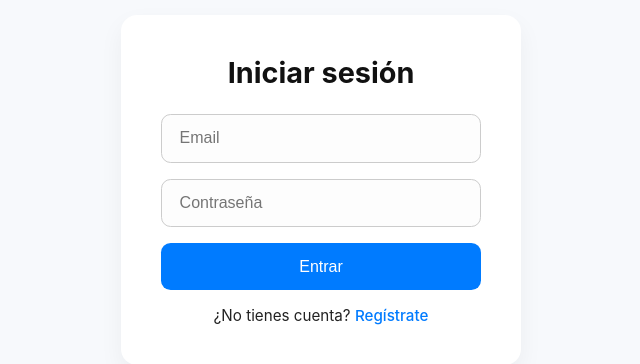
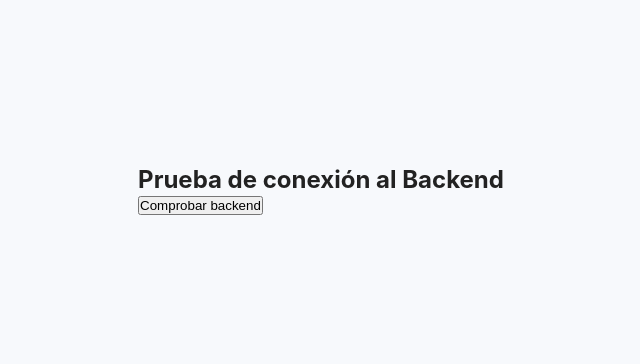
Before and after one commit to Adriram04/DAD, a React (Create React App) app in the folder reciclaje-frontend/: page /health-check in a window 1280 px wide. Before the commit this address led to /. Shown: the part 210-574 px from the top of the page, without its empty margins (319-959 px from the left). Built offline with nearby package versions, Linux system fonts and the light colour scheme.

Commit message:
frontend

```diff
--- a/reciclaje-frontend/src/App.js
+++ b/reciclaje-frontend/src/App.js
@@ -3,6 +3,7 @@ import Login from "./auth/login/Login";
 import Register from "./auth/register/Register";
 import Home from "./home/Home";
 import ProtectedRoute from "./components/ProtectedRoute";
+import HealthCheck from "./health/HealthCheck";
 
 import AdminDashboard from "./admin/AdminDashboard";
 import AdminProfile from "./admin/AdminProfile";
@@ -25,7 +26,7 @@ function App() {
   return (
     <BrowserRouter>
       <Routes>
-        <Route path="/" element={<Login />} />
+        <Route path="/login" element={<Login />} />
         <Route path="/register" element={<Register />} />
         <Route path="/home" element={
           <ProtectedRoute><Home /></ProtectedRoute>
@@ -64,7 +65,7 @@ function App() {
             <ProtectedRoute><BasureroDashboard /></ProtectedRoute>
           } />
         )}
-
+        <Route path="/health-check" element={<HealthCheck />} />
         {/* Fallback si no hay coincidencias */}
         <Route path="*" element={<Navigate to="/home" />} />
       </Routes>
--- /dev/null
+++ b/reciclaje-frontend/src/health/HealthCheck.js
@@ -0,0 +1,36 @@
+import React, { useState } from "react";
+
+export default function HealthCheck() {
+  const [status, setStatus] = useState(null);
+
+  const checkBackend = async () => {
+    try {
+      // Cambia la URL si definiste el endpoint /health en otro lugar
+      const response = await fetch("https://api.ecobins.tech/health", {
+        method: "GET",
+        mode: "cors",
+        headers: {
+          "Content-Type": "application/json",
+        },
+      });
+
+      if (!response.ok) {
+        // No fue 200 OK
+        throw new Error(`Error de servidor: ${response.status}`);
+      }
+
+      const text = await response.text();
+      setStatus(`OK: ${text}`);
+    } catch (error) {
+      setStatus(`Fallo al contactar el backend: ${error.message}`);
+    }
+  };
+
+  return (
+    <div style={{ padding: "2rem" }}>
+      <h2>Prueba de conexión al Backend</h2>
+      <button onClick={checkBackend}>Comprobar backend</button>
+      {status && <p>{status}</p>}
+    </div>
+  );
+}
```
